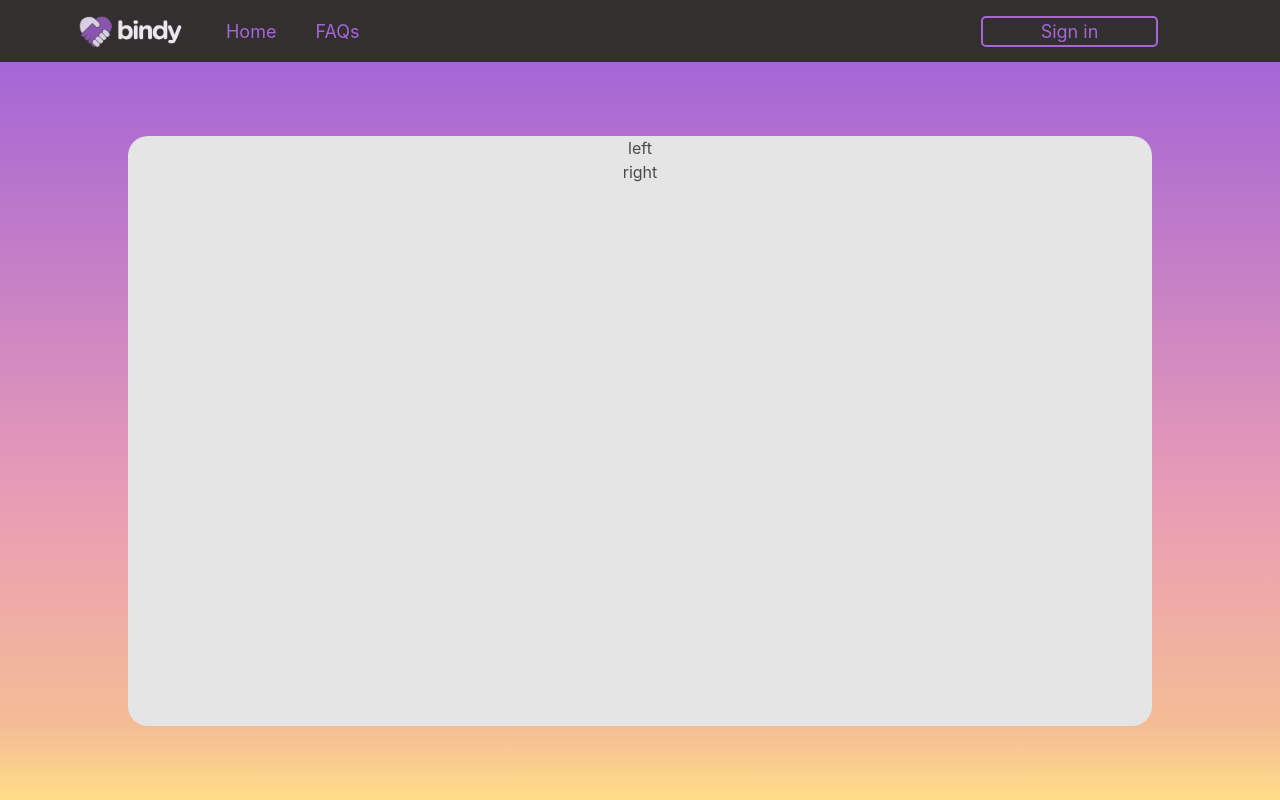
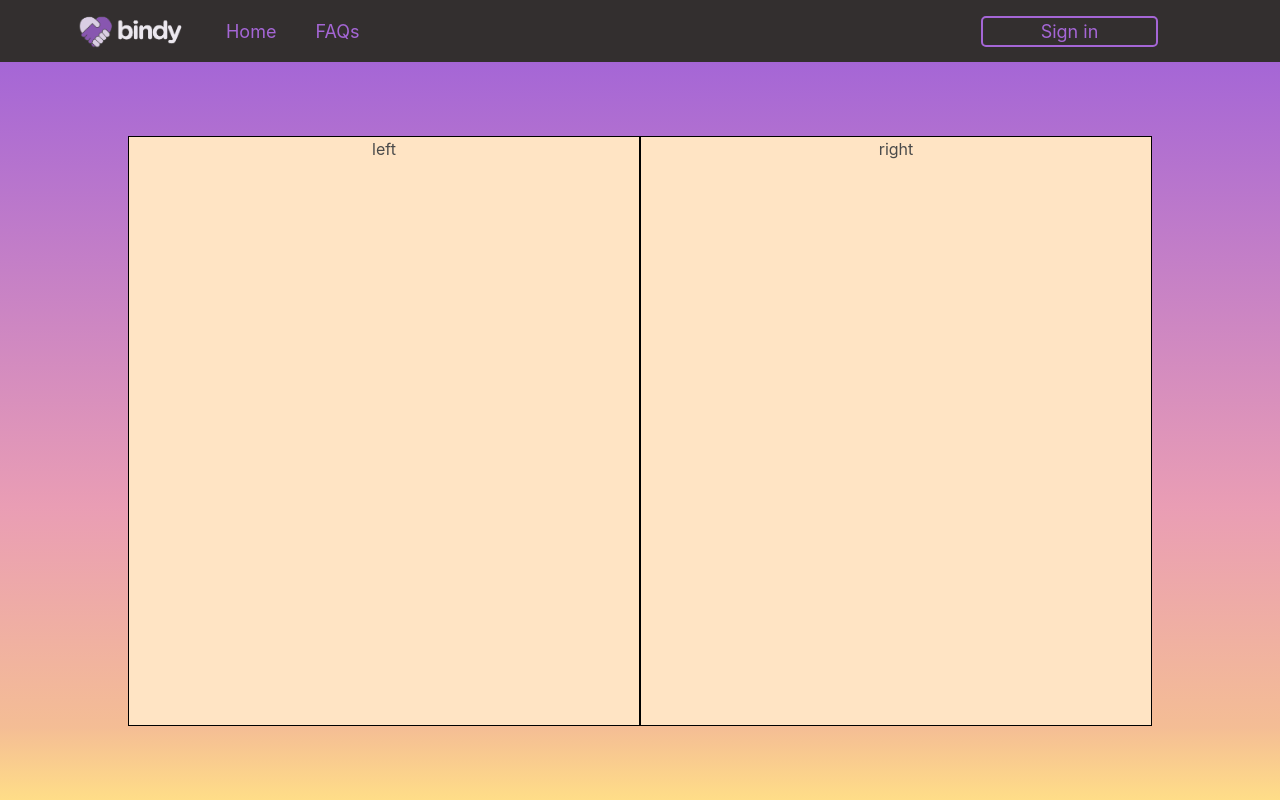
Before and after one commit to sangle-developh/Blindr, a React (Create React App) app: page /account in a window 1280 px wide. Built offline with nearby package versions, Linux system fonts and the light colour scheme.

Commit message:
add style for account page

```diff
--- a/src/Components/Account/index.css
+++ b/src/Components/Account/index.css
@@ -12,4 +12,11 @@
   width: 80%;
   border-radius: 20px;
   margin: 64px;
+  display: flex;
 }
+
+.box-column {
+  flex: 1 1;
+  background-color: bisque;
+  border: 1px black solid;
+}
```
